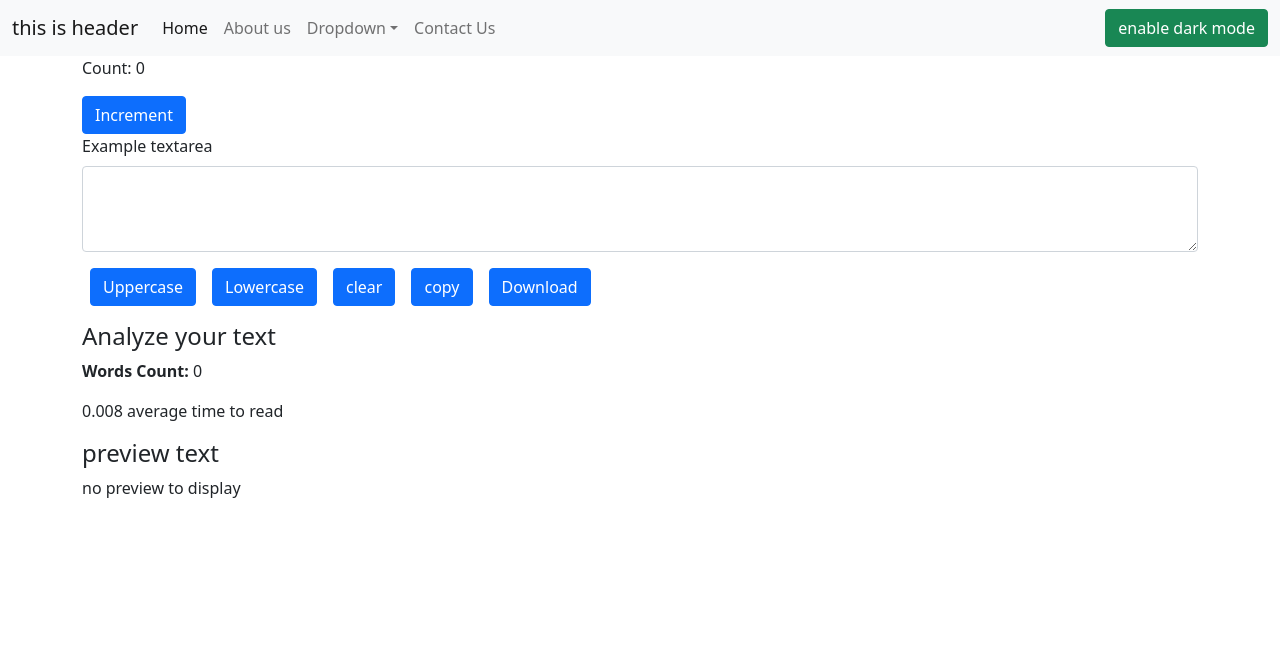
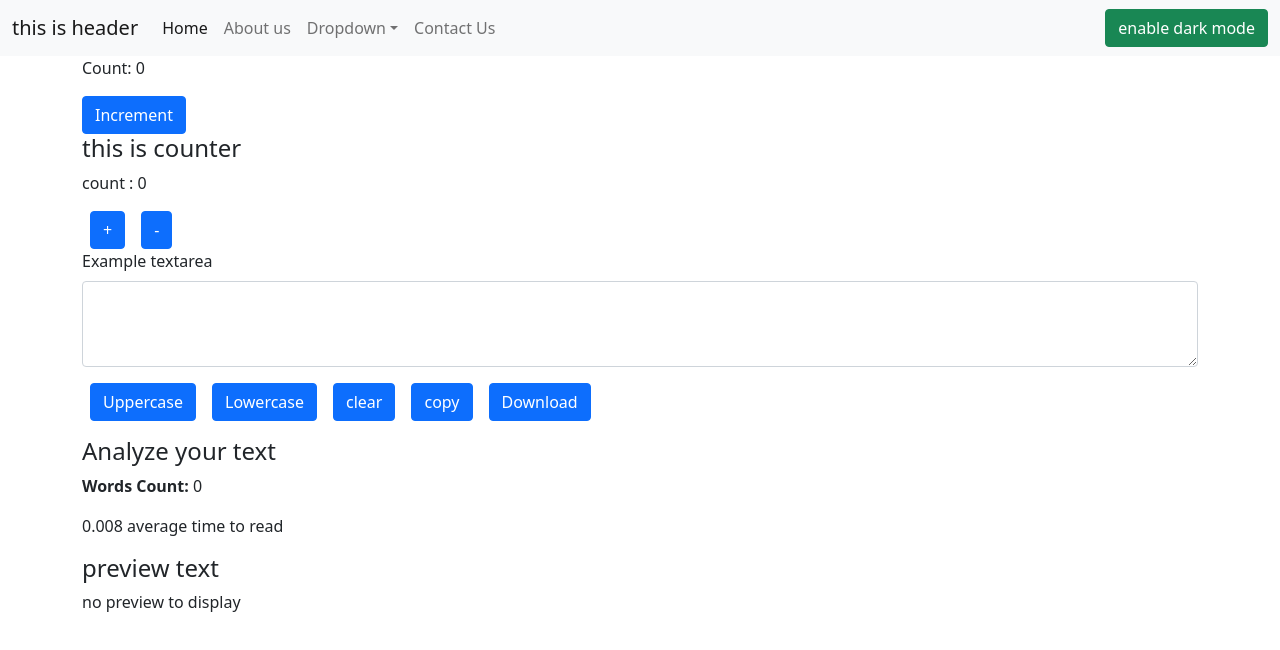
Before and after one commit to Raju-bit-creator/bhadra-react, a React (Vite) app: page / in a window 1280 px wide. Shown: the top 650 px of the page. Built offline with nearby package versions, Linux system fonts and the light colour scheme.

Commit message:
useReducer

```diff
--- a/src/App.jsx
+++ b/src/App.jsx
@@ -12,6 +12,8 @@
 import About from './components/About';
 import Home from './components/Home';
 import Func from './components/Func';
+import Counter from './components/Counter';
+
 
 function App() {
   // const [color, setColor] = useState("blue")
@@ -52,6 +54,8 @@
         <Navbar title="this is header" mode={mode} text={text} toggleMode={toggleMode} />
         <Alert alert={alert} showAlert={showAlert} />
         <Func />
+        <Counter />
+
           <Routes>
             <Route path='/' element={<Home showAlert={showAlert}  />} />
             <Route path='/contact' element={<Contact />} />
--- /dev/null
+++ b/src/components/Counter.jsx
@@ -0,0 +1,18 @@
+import React, { useReducer } from 'react'
+import { reducer } from './Reducer'
+
+
+
+const Counter = () => {
+    const [state, dispatch] = useReducer(reducer, { count: 0 })
+    return (
+        <div className='container'>
+            <h4>this is counter</h4>
+            <p>count : {state.count}</p>
+            <button onClick={() => dispatch({ type: "increment" })} className='btn btn-primary mx-2'>+</button>
+            <button onClick={() => dispatch({ type: "decrement" })} className='btn btn-primary mx-2'>-</button>
+        </div>
+    )
+}
+
+export default Counter
--- /dev/null
+++ b/src/components/Reducer.jsx
@@ -0,0 +1,14 @@
+export const reducer = (state, action) => {
+    switch (action.type) {
+        case "increment":
+            return { count: state.count + 1 }
+        case "decrement":
+            return { count: state.count - 1 }
+            case "add_to_cart":
+                return { count: state.count - 1 }
+        default:
+            break;
+    }
+
+}
+// assignment try to explore useParams hook
```
